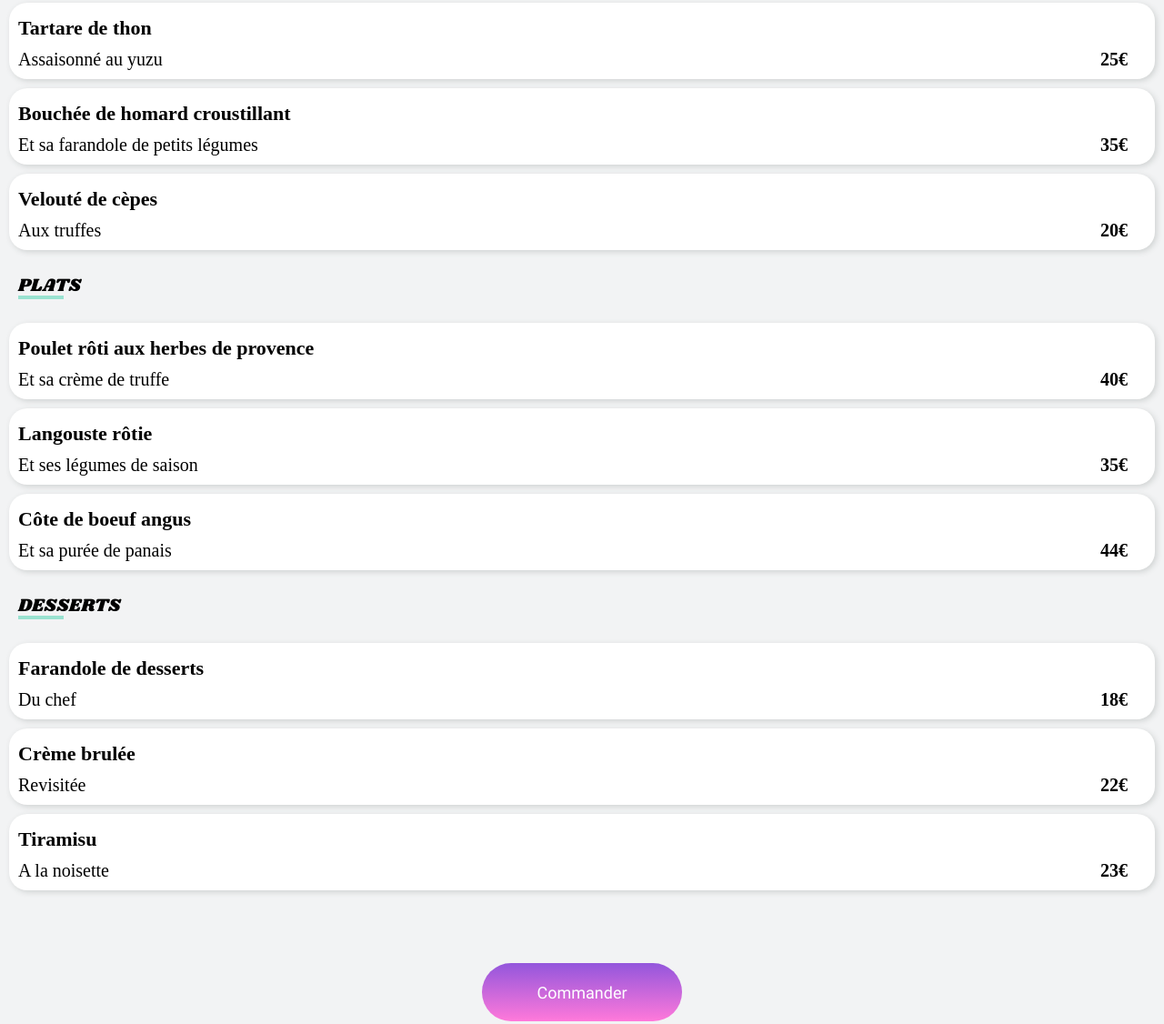
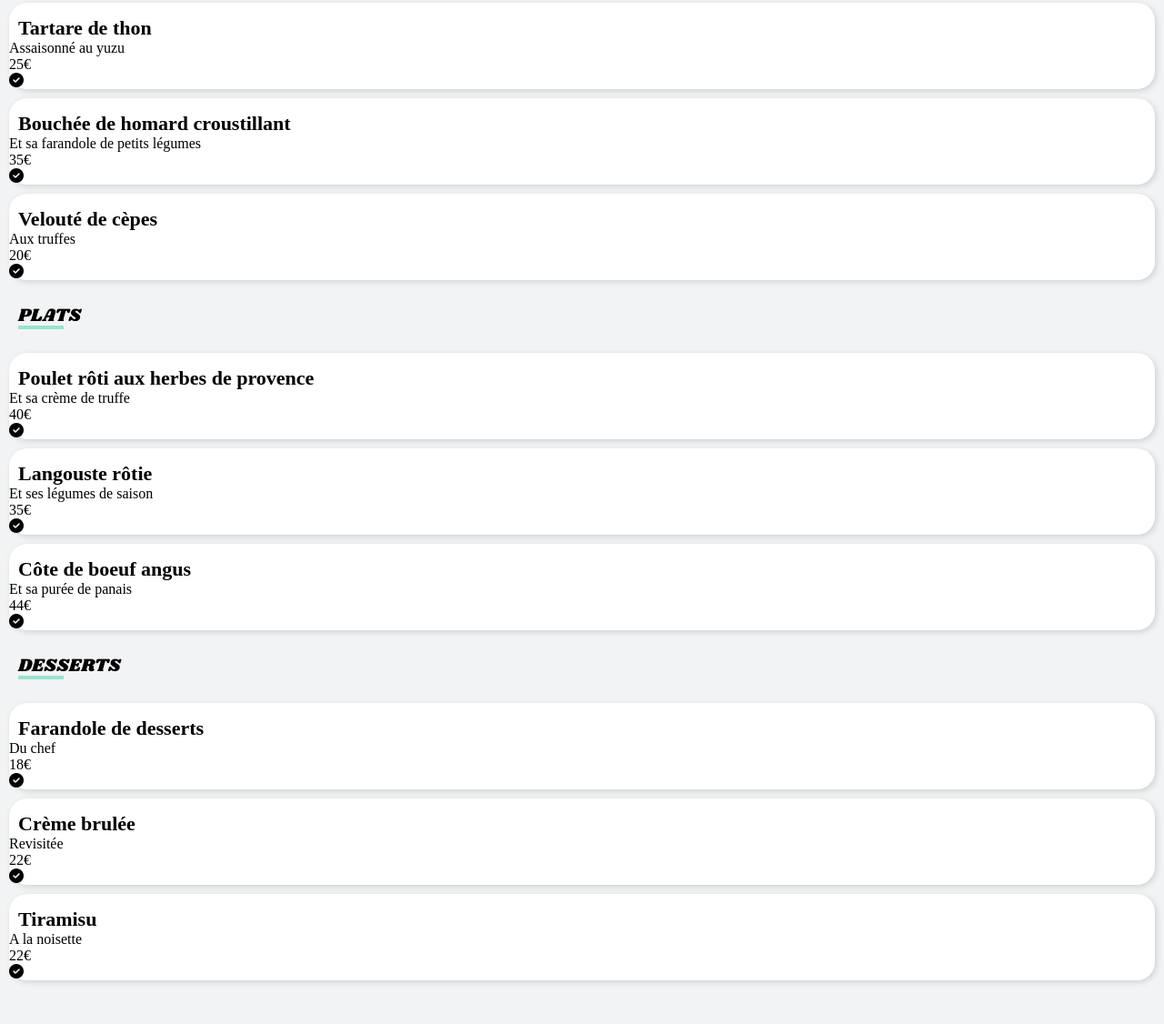
Before and after one commit to Audrey-hub-dev/AudreyVanaerdewegh_3_21052021., a website: page menuledelicedessens.html in a window 1280 px wide. Shown: the part 508-1634 px from the top of the page at 91% size. Drawn offline with Linux system fonts and the light colour scheme; files whose address does not match are found by name.

Commit message:
restructuration des cartes (entrées, plats, desserts)

```diff
--- a/menuledelicedessens.html
+++ b/menuledelicedessens.html
@@ -42,37 +42,28 @@
 
         <div class="starter__card">
             <div class="starter__card__title">Tartare de thon</div>
-            <div class="starter__card__info">
-                <div class="starter__card__info__supp">Assaisonné au yuzu</div>
-                <div class="starter__card__info__price">25€</div>
-            </div>
-
-            <div class="casecocher">
-                <i class=""></i>
+            <div class="starter__card__info">Assaisonné au yuzu</div>
+            <div class="starter__card__price">25€</div>
+            <div class="starter__card__check">
+                <i class="fas fa-check-circle"></i>
             </div>
         </div>
 
         <div class="starter__card">
             <div class="starter__card__title">Bouchée de homard croustillant</div>
-            <div class="starter__card__info">
-                <div class="starter__card__info__supp">Et sa farandole de petits légumes</div>
-                <div class="starter__card__info__price">35€</div>
-            </div>
-
-            <div class="casecocher">
-                <i class=""></i>
+            <div class="starter__card__info">Et sa farandole de petits légumes</div>
+            <div class="starter__card__price">35€</div>
+            <div class="starter__card__check">
+                <i class="fas fa-check-circle"></i>
             </div>
         </div>
 
         <div class="starter__card">
             <div class="starter__card__title">Velouté de cèpes</div>
-            <div class="starter__card__info">
-                <div class="starter__card__info__supp">Aux truffes</div>
-                <div class="starter__card__info__price">20€</div>
-            </div>
-
-            <div class="casecocher">
-                <i class=""></i>
+            <div class="starter__card__info">Aux truffes</div>
+            <div class="starter__card__price">20€</div>
+            <div class="starter__card__check">
+                <i class="fas fa-check-circle"></i>
             </div>
         </div>
 
@@ -83,37 +74,28 @@
 
         <div class="plat__card">
             <div class="plat__card__title">Poulet rôti aux herbes de provence</div>
-            <div class="plat__card__info">
-                <div class="plat__card__info__supp">Et sa crème de truffe</div>
-                <div class="plat__card__info__price">40€</div>
-            </div>
-
-            <div class="casecocher">
-                <i class=""></i>
+            <div class="plat__card__info">Et sa crème de truffe</div>
+            <div class="plat__card__price">40€</div>
+            <div class="plat__card__check">
+                <i class="fas fa-check-circle"></i>
             </div>
         </div>
 
         <div class="plat__card">
             <div class="plat__card__title">Langouste rôtie</div>
-            <div class="plat__card__info">
-                <div class="plat__card__info__supp">Et ses légumes de saison</div>
-                <div class="plat__card__info__price">35€</div>
-            </div>
-
-            <div class="casecocher">
-                <i class=""></i>
+            <div class="plat__card__info">Et ses légumes de saison</div>
+            <div class="plat__card__price">35€</div>
+            <div class="plat__card__check">
+                <i class="fas fa-check-circle"></i>
             </div>
         </div>
 
         <div class="plat__card">
             <div class="plat__card__title">Côte de boeuf angus</div>
-            <div class="plat__card__info">
-                <div class="plat__card__info__supp">Et sa purée de panais</div>
-                <div class="plat__card__info__price">44€</div>
-            </div>
-
-            <div class="casecocher">
-                <i class=""></i>
+            <div class="plat__card__info">Et sa purée de panais</div>
+            <div class="plat__card__price">44€</div>
+            <div class="plat__card__check">
+                <i class="fas fa-check-circle"></i>
             </div>
         </div>
 
@@ -124,37 +106,28 @@
 
         <div class="dessert__card">
             <div class="dessert__card__title">Farandole de desserts</div>
-            <div class="dessert__card__info">
-                <div class="dessert__card__info__supp">Du chef</div>
-                <div class="dessert__card__info__price">18€</div>
-            </div>
-
-            <div class="casecocher">
-                <i class=""></i>
+            <div class="dessert__card__info">Du chef</div>
+            <div class="dessert__card__price">18€</div>
+            <div class="dessert__card__check">
+                <i class="fas fa-check-circle"></i>
             </div>
         </div>
 
         <div class="dessert__card">
             <div class="dessert__card__title">Crème brulée</div>
-            <div class="dessert__card__info">
-                <div class="dessert__card__info__supp">Revisitée</div>
-                <div class="dessert__card__info__price">22€</div>
-            </div>
-
-            <div class="casecocher">
-                <i class=""></i>
+            <div class="dessert__card__info">Revisitée</div>
+            <div class="dessert__card__price">22€</div>
+            <div class="dessert__card__check">
+                <i class="fas fa-check-circle"></i>
             </div>
         </div>
 
-        <div class="dessert__card">
+       <div class="dessert__card">
             <div class="dessert__card__title">Tiramisu</div>
-            <div class="dessert__card__info">
-                <div class="dessert__card__info__supp">A la noisette</div>
-                <div class="dessert__card__info__price">23€</div>
-            </div>
-
-            <div class="casecocher">
-                <i class=""></i>
+            <div class="dessert__card__info">A la noisette</div>
+            <div class="dessert__card__price">22€</div>
+            <div class="dessert__card__check">
+                <i class="fas fa-check-circle"></i>
             </div>
         </div>
 
```
